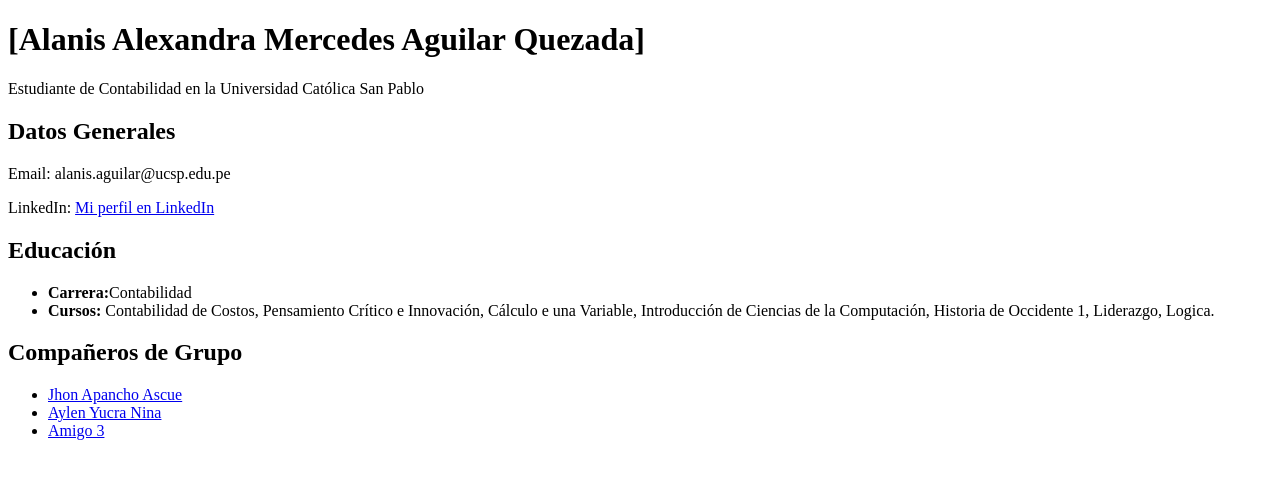
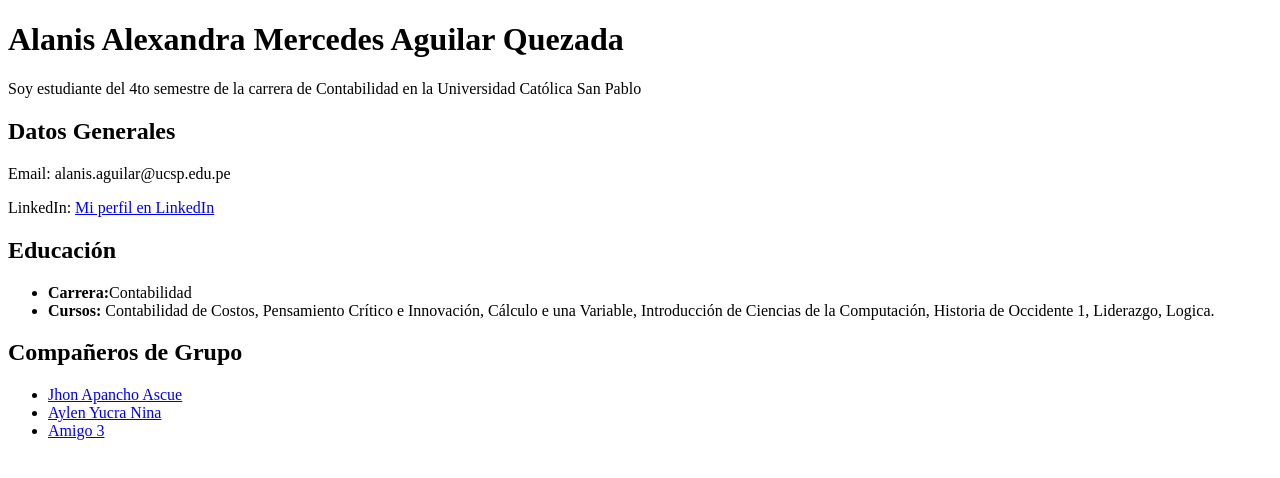
Before and after one commit to alanisaguilar/Alanis-Aguilar-Quezada.github.io, a plain HTML site: page index.html in a window 1280 px wide. Drawn offline with Linux system fonts and the light colour scheme.

Commit message:
Update index.html

```diff
--- a/index.html
+++ b/index.html
@@ -4,14 +4,14 @@
     <meta charset="UTF-8">
     <meta name="description" content="Página personal de Alanis Alexandra Mercedes Aguilar Quezada - Estudiante de Contabilidad de la Universidad Catolica San Pablo">
     <meta name="keywords" content="Alanis Alexandra Mercedes Aguilar Quezada, Contabilidad, UCSP">
-    <meta name="author" content="[Alanis Alexandra Mercedes Aguilar Quezada">
+    <meta name="author" content="Alanis Alexandra Mercedes Aguilar Quezada">
     <meta name="viewport" content="width=device-width, initial-scale=1.0">
-    <title>[Alanis Alexandra Mercedes Aguilar Quezada] - Página Personal</title>
+    <title>Alanis Alexandra Mercedes Aguilar Quezada - Página Personal</title>
 </head>
 <body>
     <header>
-        <h1>[Alanis Alexandra Mercedes Aguilar Quezada]</h1>
-        <p>Estudiante de Contabilidad en la Universidad Católica San Pablo</p>
+        <h1>Alanis Alexandra Mercedes Aguilar Quezada</h1>
+        <p>Soy estudiante del 4to semestre de la carrera de Contabilidad en la Universidad Católica San Pablo</p>
     </header>
 
     <section>
```
